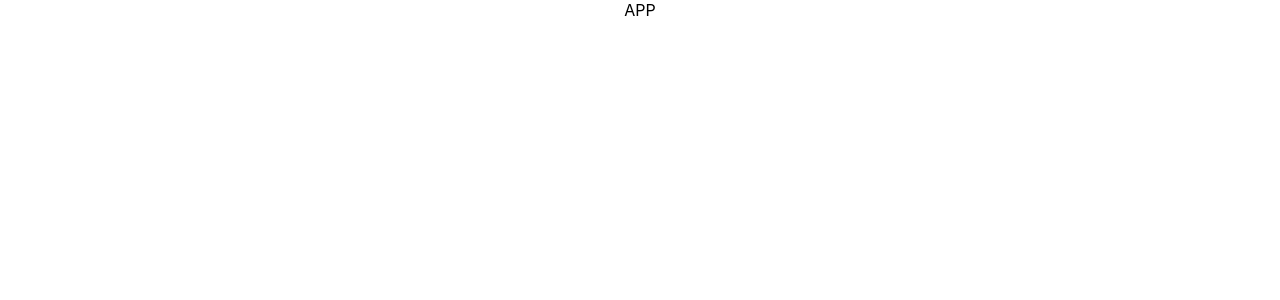
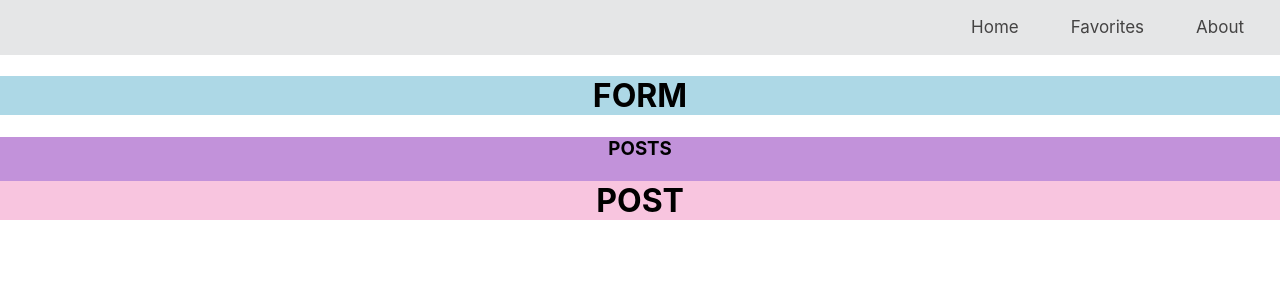
Before and after one commit to mvuco00/KODE, a React (Create React App) app in the folder client/kode/: page / in a window 1280 px wide. Shown: the top 300 px of the page. Built offline with nearby package versions, Linux system fonts and the light colour scheme.

Commit message:
osnovne komponente

```diff
--- a/client/kode/src/App.css
+++ b/client/kode/src/App.css
@@ -1,3 +1,31 @@
 .App {
   text-align: center;
 }
+
+.header {
+  display: flex;
+  justify-content: flex-end;
+  align-items: center;
+  height: 55px;
+  background-color: #e5e6e7;
+  font-size: 17px;
+}
+.header > * {
+  padding: 0 1rem;
+  color: rgb(68, 67, 67);
+  margin-right: 20px;
+  line-height: 3em;
+  height: 3em;
+}
+
+.posts {
+  background-color: rgb(194, 146, 218);
+}
+
+.post {
+  background-color: rgb(248, 197, 223);
+}
+
+.form {
+  background-color: lightblue;
+}
--- a/client/kode/src/App.js
+++ b/client/kode/src/App.js
@@ -1,9 +1,17 @@
 import React from "react";
 import "./App.css";
-
+import Header from "./components/Header";
+import Form from "./components/Form";
+import Posts from "./components/Posts";
 class App extends React.Component {
   render() {
-    return <div className="App">APP</div>;
+    return (
+      <div className="App">
+        <Header />
+        <Form />
+        <Posts />
+      </div>
+    );
   }
 }
 
--- /dev/null
+++ b/client/kode/src/components/Form.js
@@ -0,0 +1,11 @@
+import React from "react";
+
+const Form = () => {
+  return (
+    <div className="form">
+      <h1>FORM</h1>
+    </div>
+  );
+};
+
+export default Form;
--- /dev/null
+++ b/client/kode/src/components/Header.js
@@ -0,0 +1,13 @@
+import React from "react";
+
+const Header = () => {
+  return (
+    <div className="header">
+      <div>Home</div>
+      <div>Favorites</div>
+      <div>About</div>
+    </div>
+  );
+};
+
+export default Header;
--- /dev/null
+++ b/client/kode/src/components/Post.js
@@ -0,0 +1,11 @@
+import React from "react";
+
+const Post = () => {
+  return (
+    <div className="post">
+      <h1>POST</h1>
+    </div>
+  );
+};
+
+export default Post;
--- /dev/null
+++ b/client/kode/src/components/Posts.js
@@ -0,0 +1,15 @@
+import React from "react";
+import Post from "./Post";
+
+const Posts = () => {
+  return (
+    <div className="posts">
+      <h3>POSTS</h3>
+      <div>
+        <Post />
+      </div>
+    </div>
+  );
+};
+
+export default Posts;
```
Also changed, not shown: 1 other file (tests, documents, lock files or other folders).
